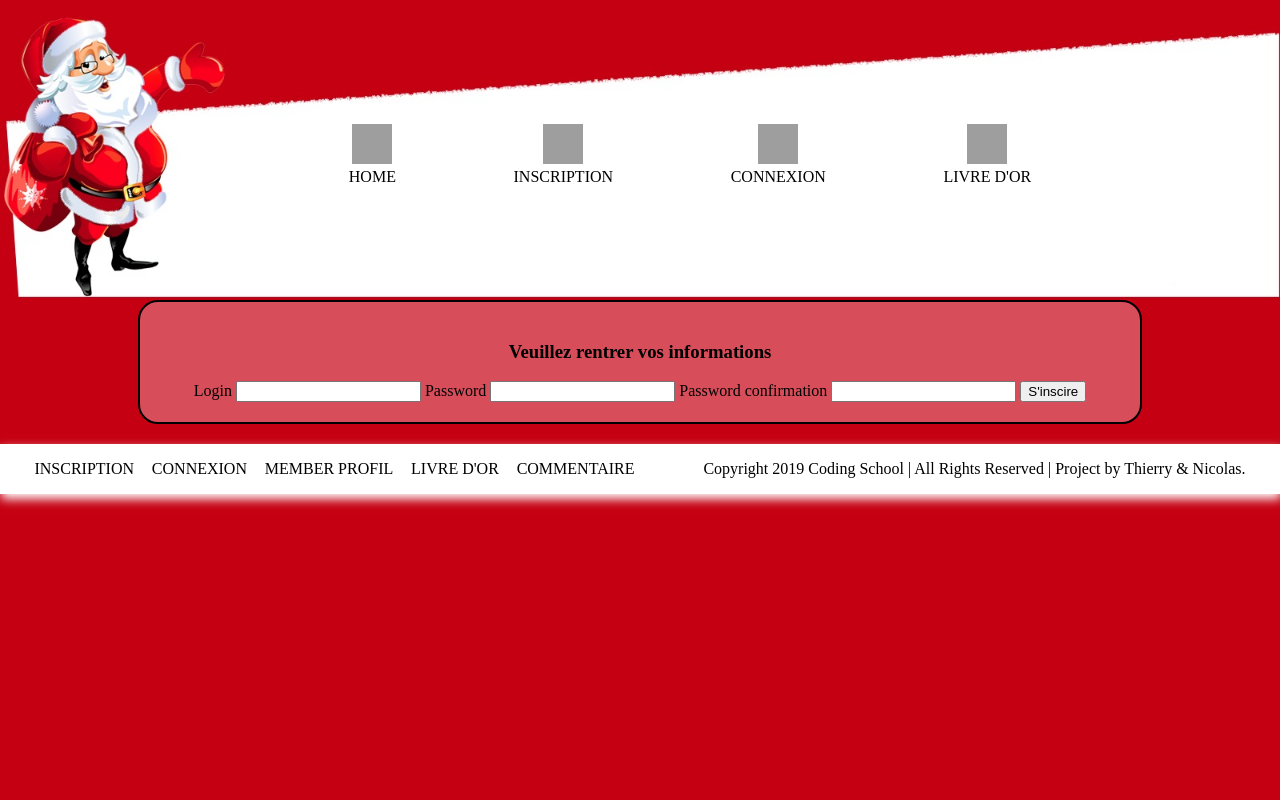
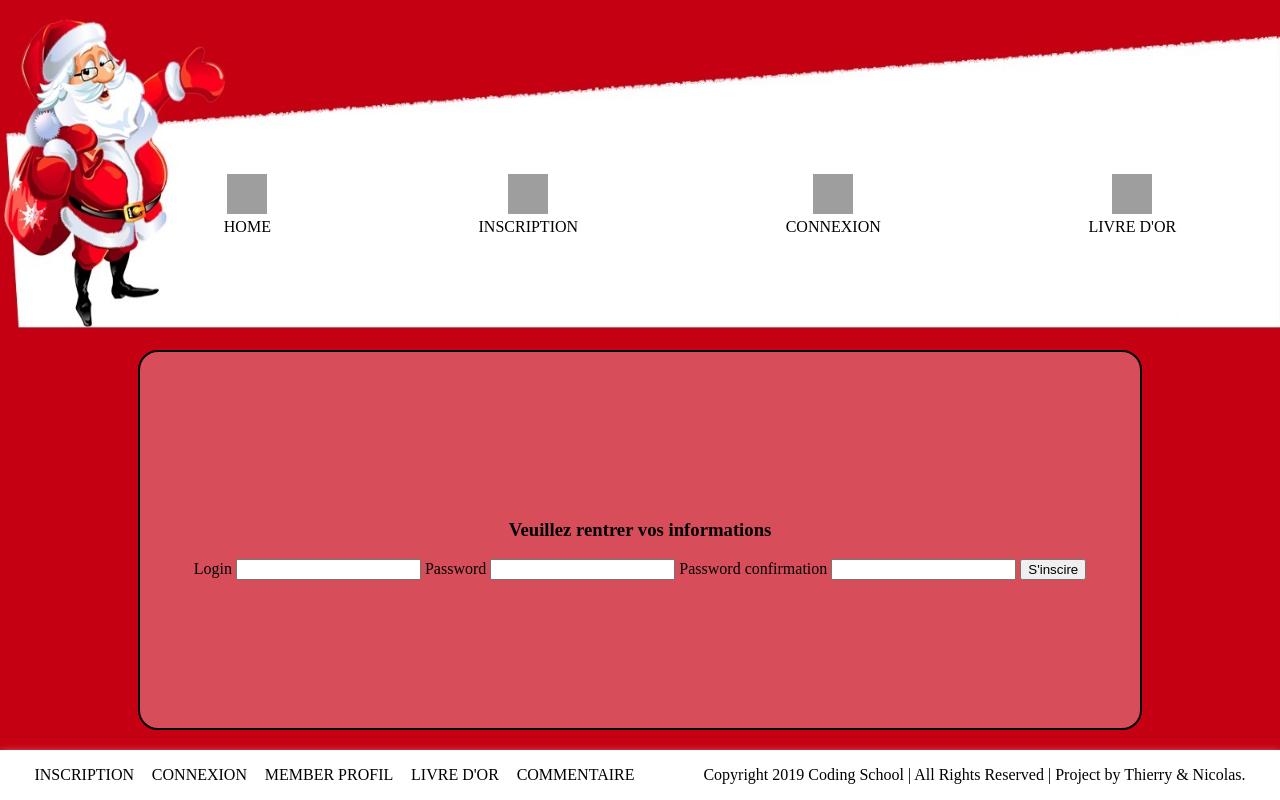
Before and after one commit to thierry-khalife/livre-or, a PHP site: page /inscription.php in a window 1280 px wide. Run offline with PHP 8.4, Linux system fonts and the light colour scheme; grey boxes are pictures that could not be loaded.

Commit message:
update css & inscription

```diff
--- a/css/style.css
+++ b/css/style.css
@@ -1,25 +1,28 @@
 body{
 	margin: 0;
 	height: 100vh;
-	background-image: url('../img/bg.jpg');
+
 	background-repeat: no-repeat;
 	background-size: cover;
 	background-color: #C50012;
+	display: flex;
+	flex-direction: column;
+	justify-content: space-between;
 }
 main{
 	display: flex;
 	justify-content: space-around;
 	flex-grow:1;
-	padding-top: 50px;
 }
 header{
-	height: 150px;
+	background-image: url('../img/header.jpg');
+	background-size: 100% 100%;
+	height: 250px;
 	display: flex;
 	justify-content: space-around;
 	align-items: center;
 	padding-top: 80px;
-	padding-left: 100px;
-
+	padding-left: 120px;
 }
 header img{
 	width: 150px;
@@ -44,7 +47,7 @@ header img{
 	display: flex;
     justify-content: space-around;
     align-items: center;
-    width: 800px;
+    width: 100%;
 
 }
 .nav img{
@@ -128,7 +131,7 @@ header img{
 	text-decoration: none;
 }
 .navfooter a:hover{
-	color: white;
+	color: red;
 	opacity: 0.3;
 }
 footer{
--- a/inscription.php
+++ b/inscription.php
@@ -69,8 +69,6 @@
                 if (isset($_POST["valider"]))
                 {
                     $login = $_POST["login"];
-                    $prenom = $_POST["prenom"];
-                    $nom = $_POST["nom"];
                     $mdp = password_hash($_POST["mdp"], PASSWORD_BCRYPT, array('cost' => 12));
                     $connexion = mysqli_connect("localhost", "root", "", "livreor");
                     $requete3 = "SELECT login FROM utilisateurs WHERE login = '$login'";
```
Also changed, not shown: img/header.jpg (added).
